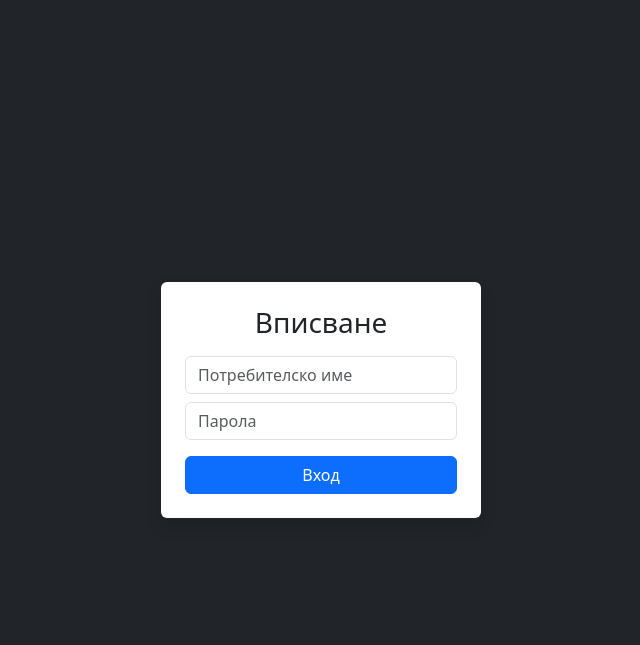
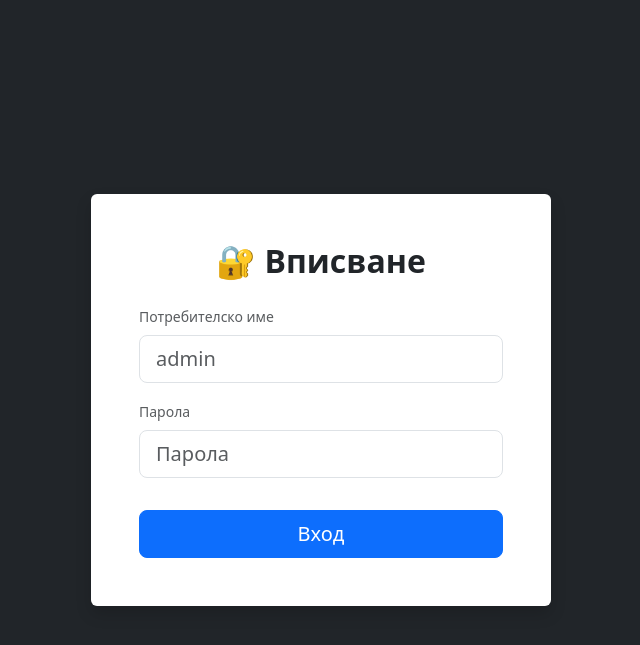
Before and after one commit to alinavvvv/phishing, a Flask app: page /login in a window 1280 px wide. Shown: the top 645 px of the page, without its empty margins (319-959 px from the left). Run offline with Flask 3, Linux system fonts and the light colour scheme.

Commit message:
Enhance login form design and structure
Updated the login form layout and styling for better user experience.

```diff
--- a/templates/login.html
+++ b/templates/login.html
@@ -10,23 +10,31 @@
 
 <div class="d-flex justify-content-center align-items-center vh-100">
 
-    <form method="post" class="bg-white p-4 rounded shadow" style="width:320px;">
-        <h3 class="text-center mb-3">Вписване</h3>
+    <form method="post" class="bg-white p-5 rounded shadow" style="width: 100%; max-width: 460px;">
+
+        <h2 class="text-center mb-4" style="font-weight: 600; color: #212529;">🔐 Вписване</h2>
 
         {% with messages = get_flashed_messages(with_categories=true, category_filter=["error"]) %}
             {% if messages %}
                 {% for category, message in messages %}
-                    <div class="alert alert-danger text-center p-2">
+                    <div class="alert alert-danger text-center p-2 mb-3">
                         {{ message }}
                     </div>
                 {% endfor %}
             {% endif %}
         {% endwith %}
 
-        <input name="username" class="form-control mt-2" placeholder="Потребителско име" required>
-        <input name="password" type="password" class="form-control mt-2" placeholder="Парола" required>
+        <div class="mb-3">
+            <label class="form-label text-muted small">Потребителско име</label>
+            <input name="username" class="form-control form-control-lg" placeholder="admin" required>
+        </div>
 
-        <button class="btn btn-primary w-100 mt-3">Вход</button>
+        <div class="mb-4">
+            <label class="form-label text-muted small">Парола</label>
+            <input name="password" type="password" class="form-control form-control-lg" placeholder="Парола" required>
+        </div>
+
+        <button class="btn btn-primary btn-lg w-100 mt-2" style="border-radius: 8px;">Вход</button>
     </form>
 
 </div>
```
